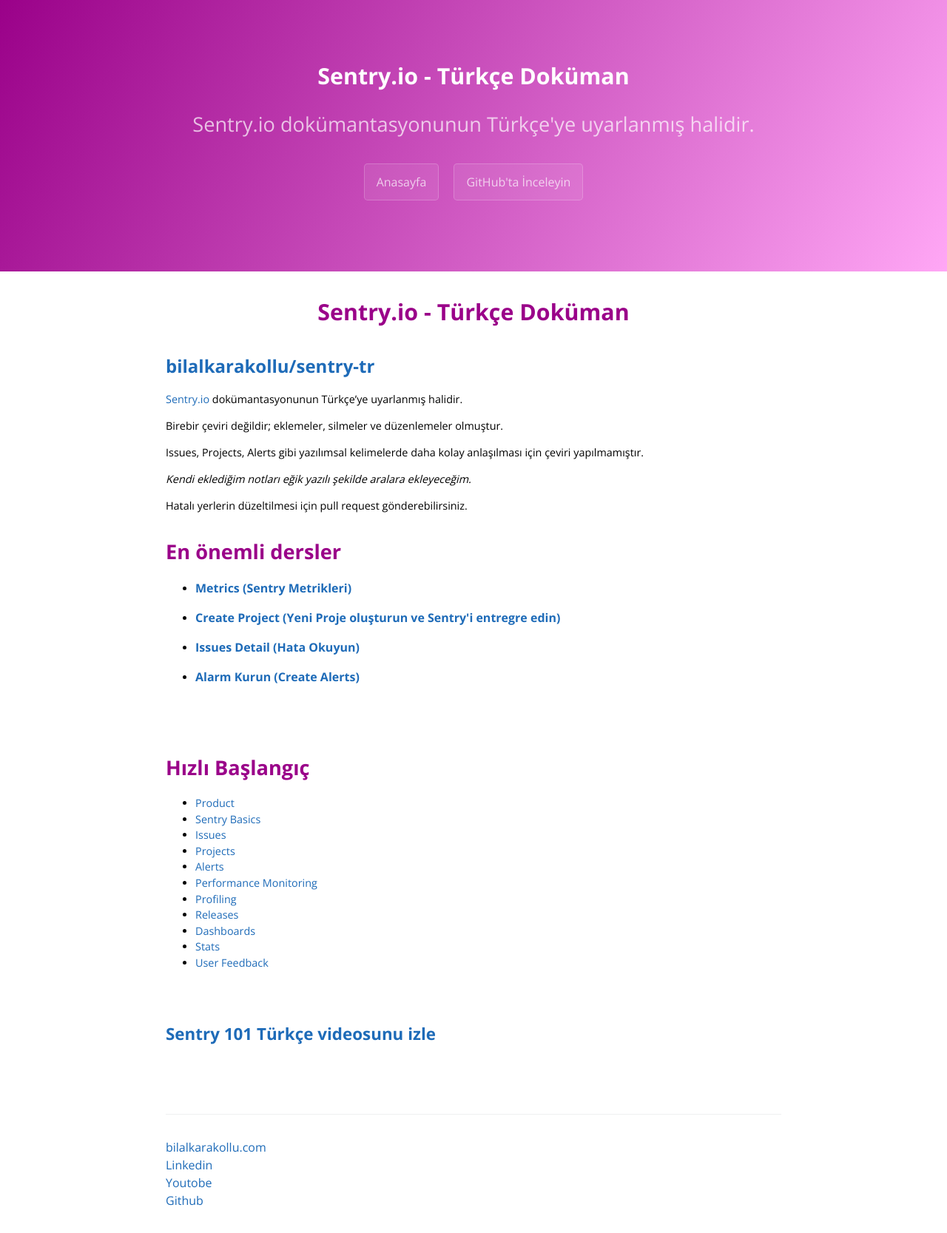
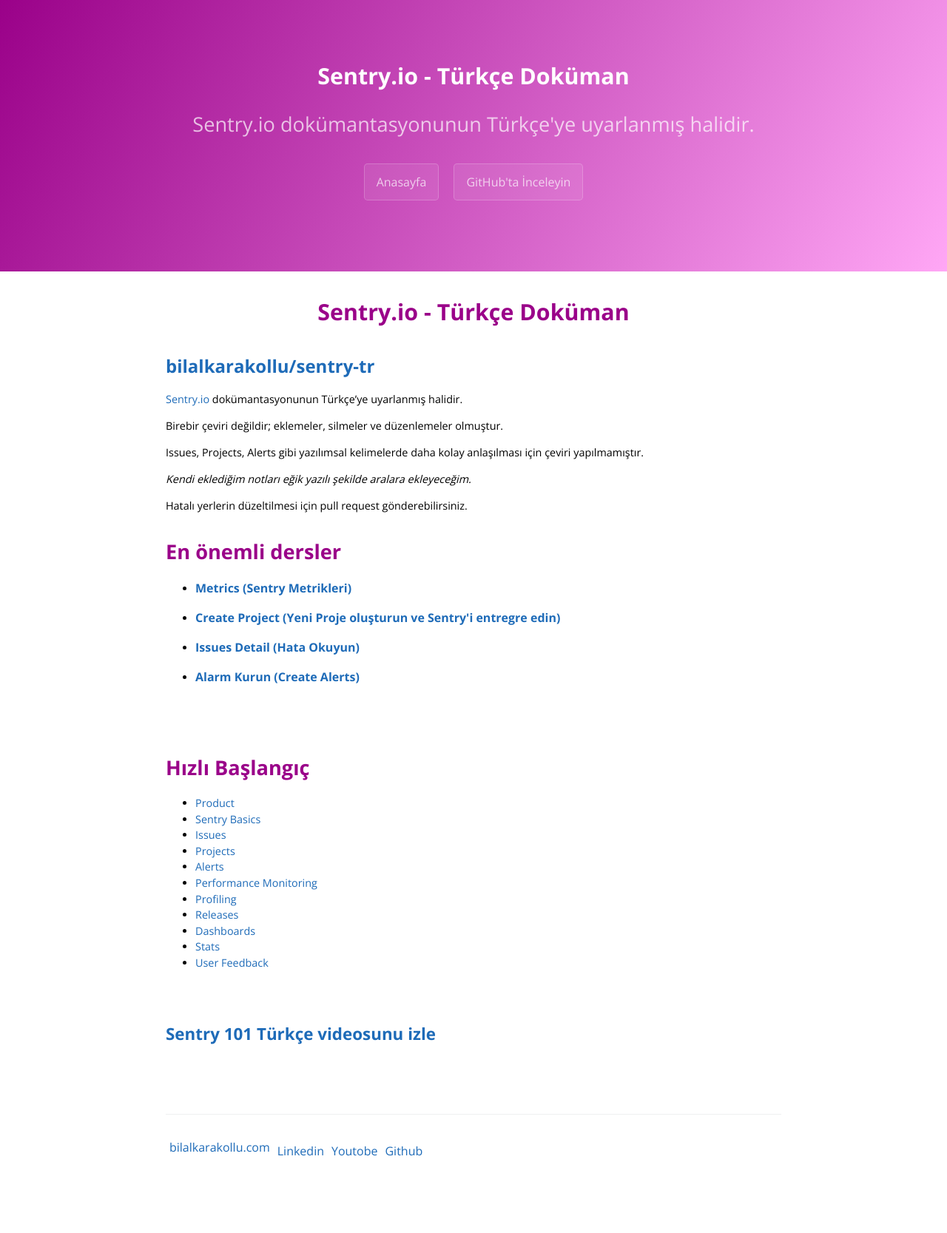
Before and after one commit to bilalkarakollu/sentry-tr, a Jekyll site: the page built from README.md, in a window 1280 px wide. Shown: the whole page at 74% size. Built offline with Jekyll 4.4.1, drawn with Linux system fonts in a browser that asks for light colours; our own code applies the rules of GitHub Pages for plain Markdown files; after the commit the page ends 1605 px from its top, so only the background shows below that.

Commit message:
change style footer

```diff
--- a/assets/css/style.css
+++ b/assets/css/style.css
@@ -724,6 +724,11 @@ a:hover {
   padding-top: 2rem;
   margin-top: 2rem;
   border-top: solid 1px #eff0f1;
+  display: flex;
+  flex-wrap: wrap;
+}
+.site-footer div{
+  margin: 5px;
 }
 @media screen and (min-width: 64em) {
   .site-footer {
```
